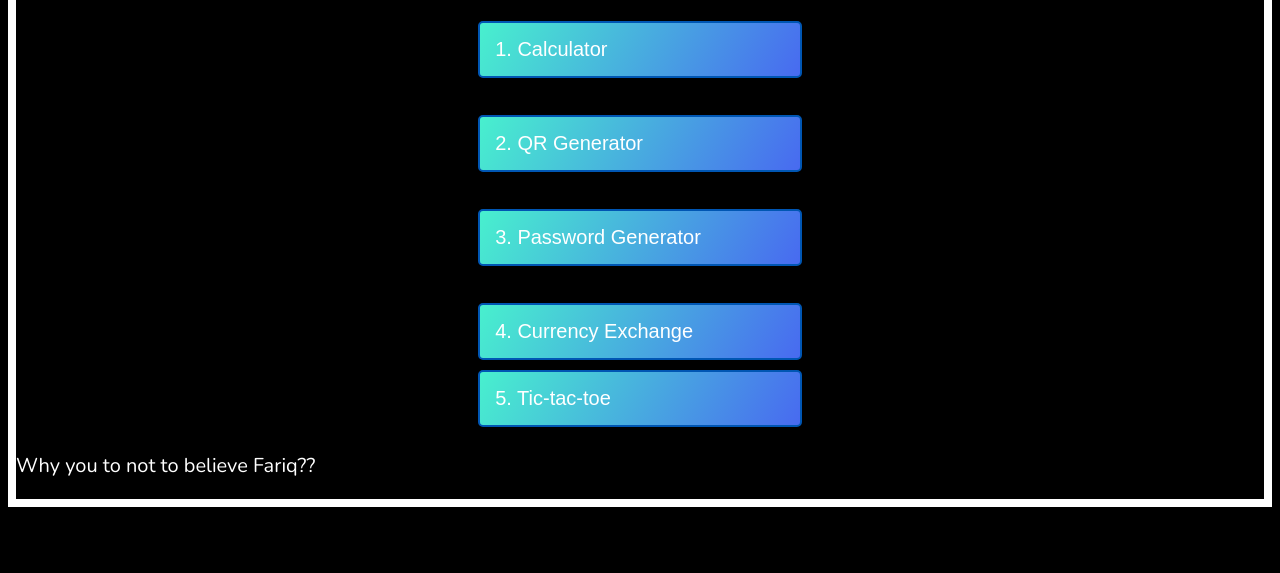
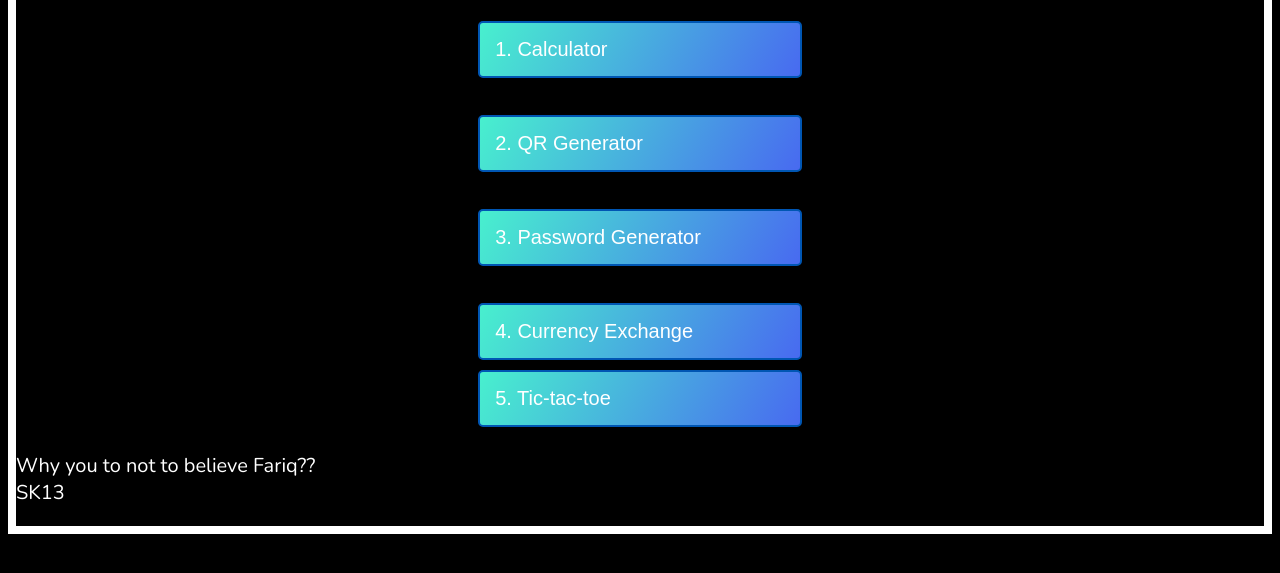
Before and after one commit to BaNanNA1939/Projekt, a plain HTML site: page index.html in a window 1280 px wide. Shown: the part 119-692 px from the top of the page. Drawn offline with nearby package versions, Linux system fonts and the light colour scheme.

Commit message:
update index.html

```diff
--- a/index.html
+++ b/index.html
@@ -40,6 +40,8 @@
     </div>
     <p>
       Why you to not to believe Fariq??
+      <br>
+      SK13
     </p>
   </div>
 
```
